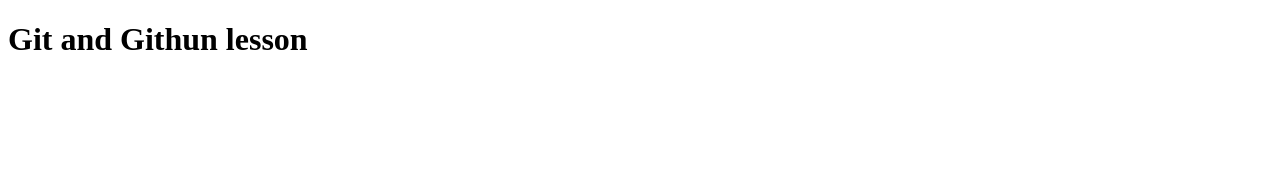
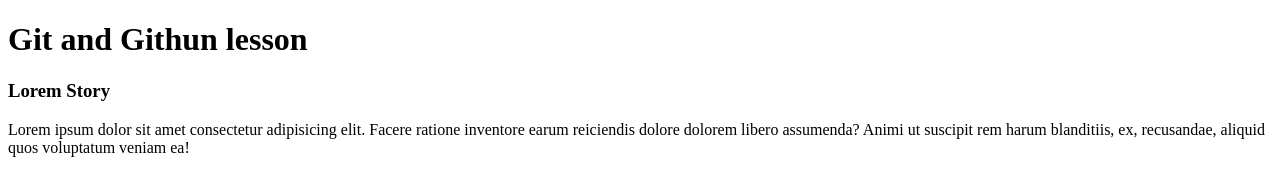
Before and after one commit to SaadAlzarea/w2-d3-lab1, a plain HTML site: page index.html in a window 1280 px wide. Drawn offline with Linux system fonts and the light colour scheme.

Commit message:
added h3-line11 and p-line12

```diff
--- a/index.html
+++ b/index.html
@@ -1,11 +1,19 @@
 <!DOCTYPE html>
 <html lang="en">
-<head>
-    <meta charset="UTF-8">
-    <meta name="viewport" content="width=device-width, initial-scale=1.0">
+  <head>
+    <meta charset="UTF-8" />
+    <meta name="viewport" content="width=device-width, initial-scale=1.0" />
     <title>Document</title>
-</head>
-    <body>
-        <h1> Git and Githun lesson </h1>
-    </body>
+  </head>
+  <body>
+    <h1>Git and Githun lesson</h1>
+
+    <h3>Lorem Story</h3>
+    <p>
+      Lorem ipsum dolor sit amet consectetur adipisicing elit. Facere ratione
+      inventore earum reiciendis dolore dolorem libero assumenda? Animi ut
+      suscipit rem harum blanditiis, ex, recusandae, aliquid quos voluptatum
+      veniam ea!
+    </p>
+  </body>
 </html>
```
